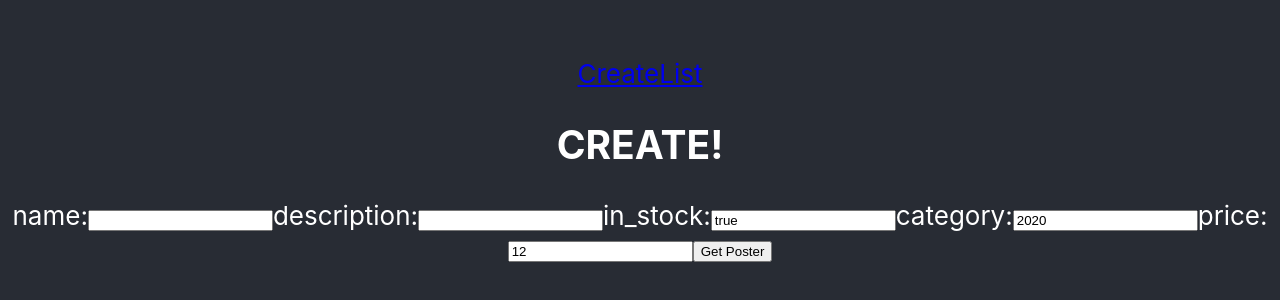
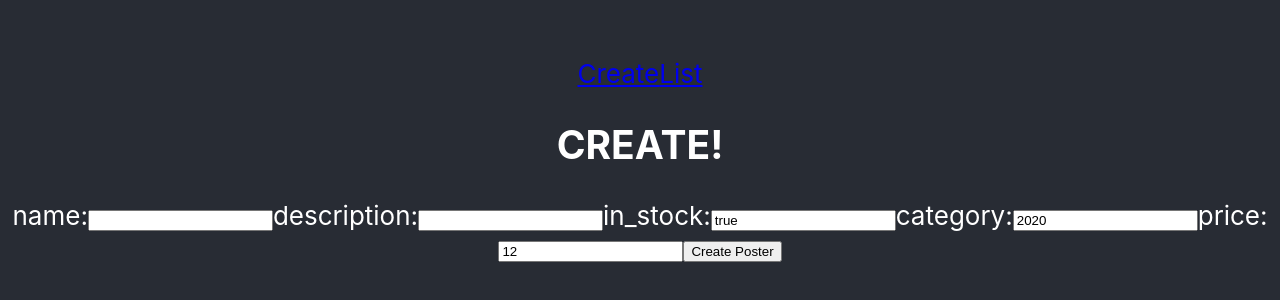
Before and after one commit to Annalise-M/my-project-fe, a React (Create React App) app: page /create in a window 1280 px wide. Shown: the part 240-540 px from the top of the page. Built offline with nearby package versions, Linux system fonts and the light colour scheme.

Commit message:
create page clean up

```diff
--- a/src/CreatePage.js
+++ b/src/CreatePage.js
@@ -80,7 +80,7 @@ export default class CreatePage extends Component {
                             price:
                             <input onChange={this.handlePriceChange} type="number" value={this.state.price} />
                         </label>
-                        <button>Get Poster</button>
+                        <button>Create Poster</button>
                     </form>
                 </div>
         )
```
